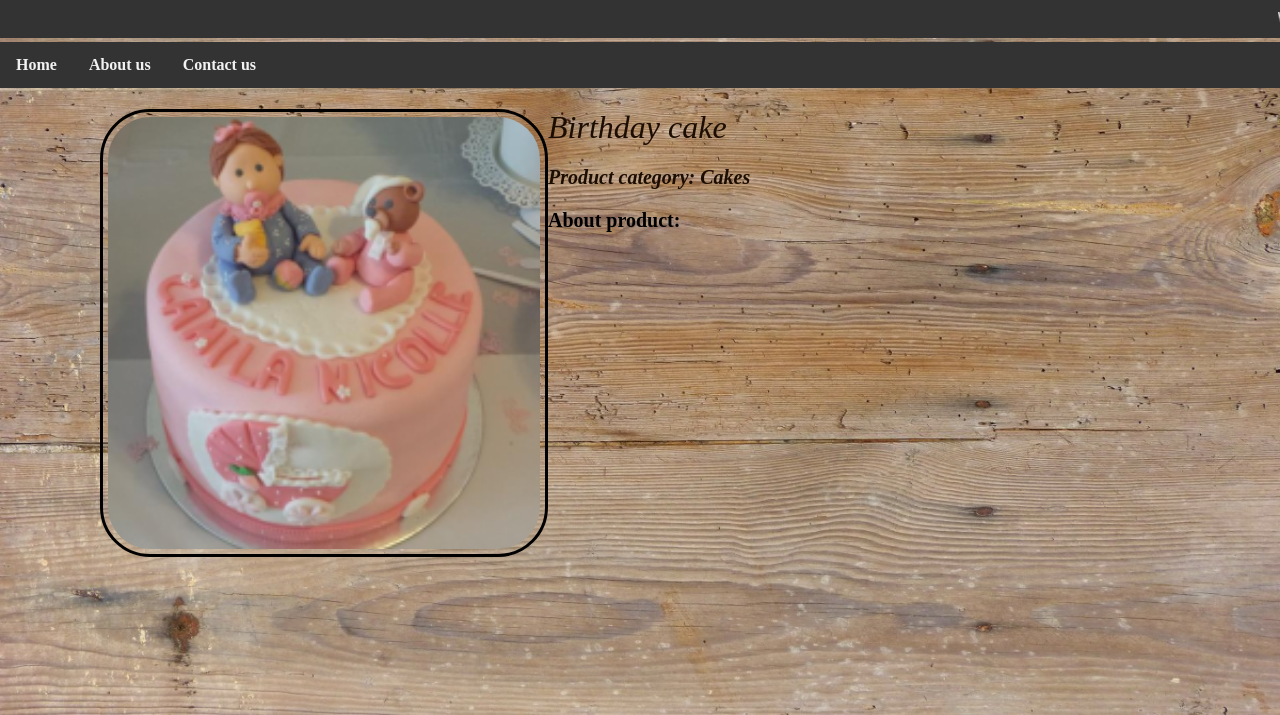
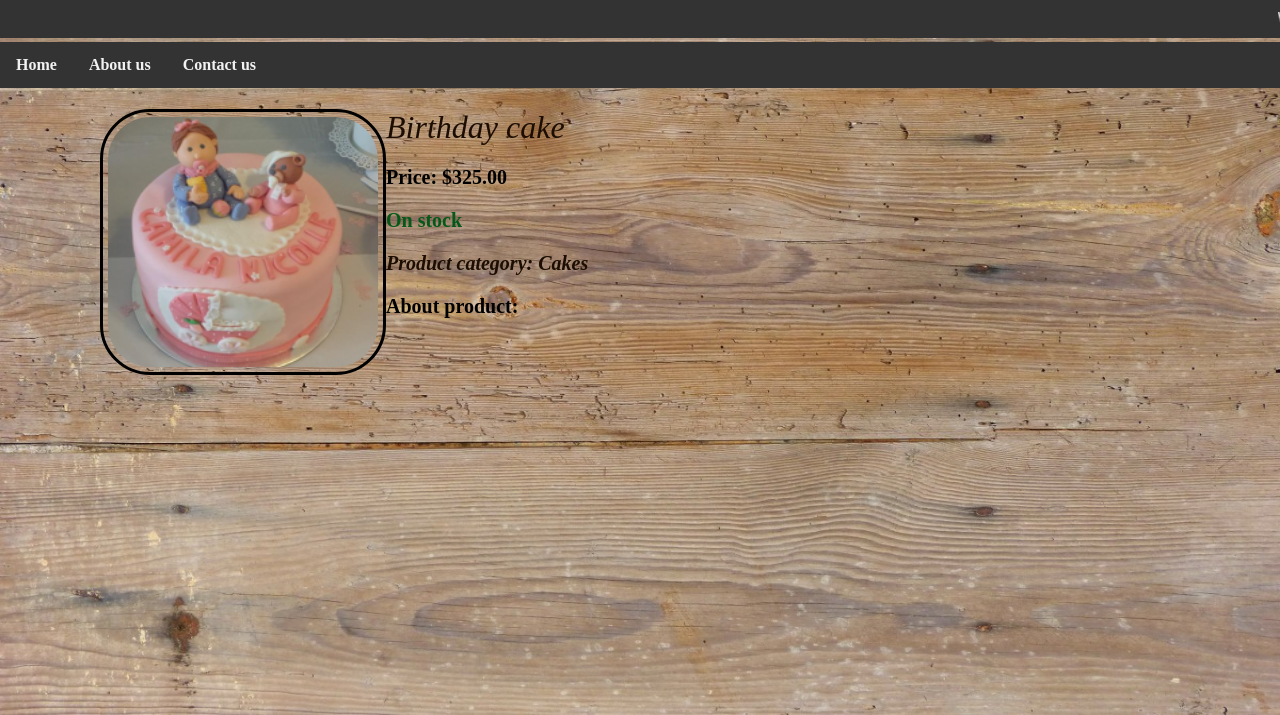
Before and after one commit to dimitarhristov86/ewart, a Django app: a page that uses shop/templates/shop/product/detail.html in a window 1280 px wide. Shown: the part 85-800 px from the top of the page. Run offline with Django 4.2, Linux system fonts and the light colour scheme; data comes from the database, SQL or seed files in the repository; both versions use the stored data as it was after the commit.

Commit message:
add price and availability to product model

```diff
--- a/shop/admin.py
+++ b/shop/admin.py
@@ -10,6 +10,6 @@ class CategoryAdmin(admin.ModelAdmin):
 
 @admin.register(Product)
 class ProductAdmin(admin.ModelAdmin):
-    list_display = ['name', 'slug', 'created', 'updated']
+    list_display = ['name', 'slug', 'price', 'available', 'created', 'updated']
     list_filter = ['name', 'created', 'updated']
     prepopulated_fields = {'slug': ('name',)}
--- a/shop/models.py
+++ b/shop/models.py
@@ -24,6 +24,8 @@ class Product(models.Model):
     slug = models.SlugField(max_length=250, db_index=True)
     image = models.ImageField(upload_to='products/%Y/%m/%d', blank=True)
     description = models.TextField(blank=True)
+    price = models.DecimalField(max_digits=10, decimal_places=2, default=0.00)
+    available = models.BooleanField(default=True)
     created = models.DateTimeField(auto_now_add=True)
     updated = models.DateTimeField(auto_now=True)
 
--- a/shop/static/css/base.css
+++ b/shop/static/css/base.css
@@ -218,7 +218,7 @@ ul.errorlist {
 }
 
 .product-detail img {
-    width:40%;
+    width:25%;
     float:left;
     padding:0 20px 20px 0;
     margin-bottom:8px;
--- a/shop/templates/shop/product/detail.html
+++ b/shop/templates/shop/product/detail.html
@@ -8,8 +8,11 @@
 {% block content %}
 <div class="product-detail">
     <img src="{% if product.image %}{{ product.image.url }}{% else %}
-    {% static 'img/no_image.png' %}{% endif %}">
+    {% static 'img/no_image.png' %}{% endif %}" width="900px" height="250px">
     <h1>{{ product.name }}</h1>
+    <p>Price: ${{ product.price }}</p>
+    <p style="color:#045919;">{% if product.available %}On stock</p>{% else %}
+        <p style="color:#380808;">Out of stock{% endif %}</p>
     <h2>
         <a href="{{ product.category.get_absolute_url }}">
             <p>Product category: {{ product.category }}<p/>
--- a/shop/templates/shop/product/list.html
+++ b/shop/templates/shop/product/list.html
@@ -31,7 +31,9 @@
                  width="900px" height="250px">
         </a>
         <a href="{{ product.get_absolute_url }}">{{ product.name }}</a>
-        <p>{{ product.category }}</p>
+        <p>Price: ${{ product.price }}</p>
+        <p style="color:#045919;">{% if product.available %}On stock</p>{% else %}
+        <p style="color:#380808;">Out of stock{% endif %}</p>
     </div>
     {% endfor %}
 </div>
```
Also changed, not shown: db.sqlite3, shop/migrations/0002_product_available_product_price.py (added), shop/migrations/0003_alter_product_available.py (added), shop/migrations/0004_alter_product_available.py (added).
